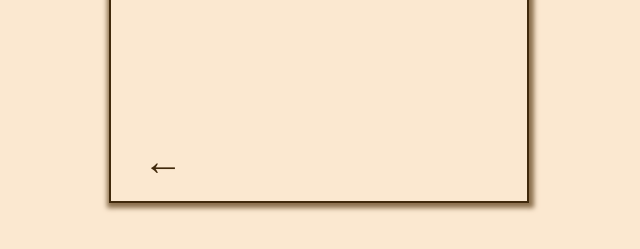
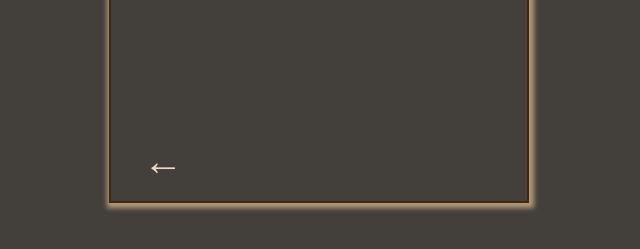
Before and after one commit to marknnes/test, a plain HTML site: page home.html in a window 1280 px wide. Shown: the part 477-726 px from the top of the page, without its empty margins (321-961 px from the left). Drawn offline with Linux system fonts and the light colour scheme.

Commit message:
changed the color scheme

```diff
--- a/index.css
+++ b/index.css
@@ -8,11 +8,11 @@
     width: 100vw;
     display: flex;
     flex-direction: column;
-    background-color: #fbe8d0;
+    background-color: #433f3b;
     font-size: large;
     font-family: Arial, Helvetica, sans-serif;
     font-weight: bold;
-    color: #40290c;
+    color: #e8dbcb;
 }
 a{
     color: #ff8c00;
@@ -30,11 +30,13 @@ display: flex;
 flex-direction: column;
 border: 2px solid #40290c;
 width: 60%;
+
+
 max-width: 420px;
 height: 70%;
 
 padding: 2rem;
-box-shadow: .1rem .1rem .3rem .2rem #8a6f4d;
+box-shadow: .1rem .1rem .3rem .2rem #b59875;
 }
 .welcome-page-a{
     font-size: rem;
@@ -50,6 +52,6 @@ box-shadow: .1rem .1rem .3rem .2rem #8a6f4d;
     font-size: 2.5rem;
     bottom: 1rem;
     left: 2rem;
-    color: #40290c;
+    color: #e8dbcb;
     text-decoration: none;
 }
```
